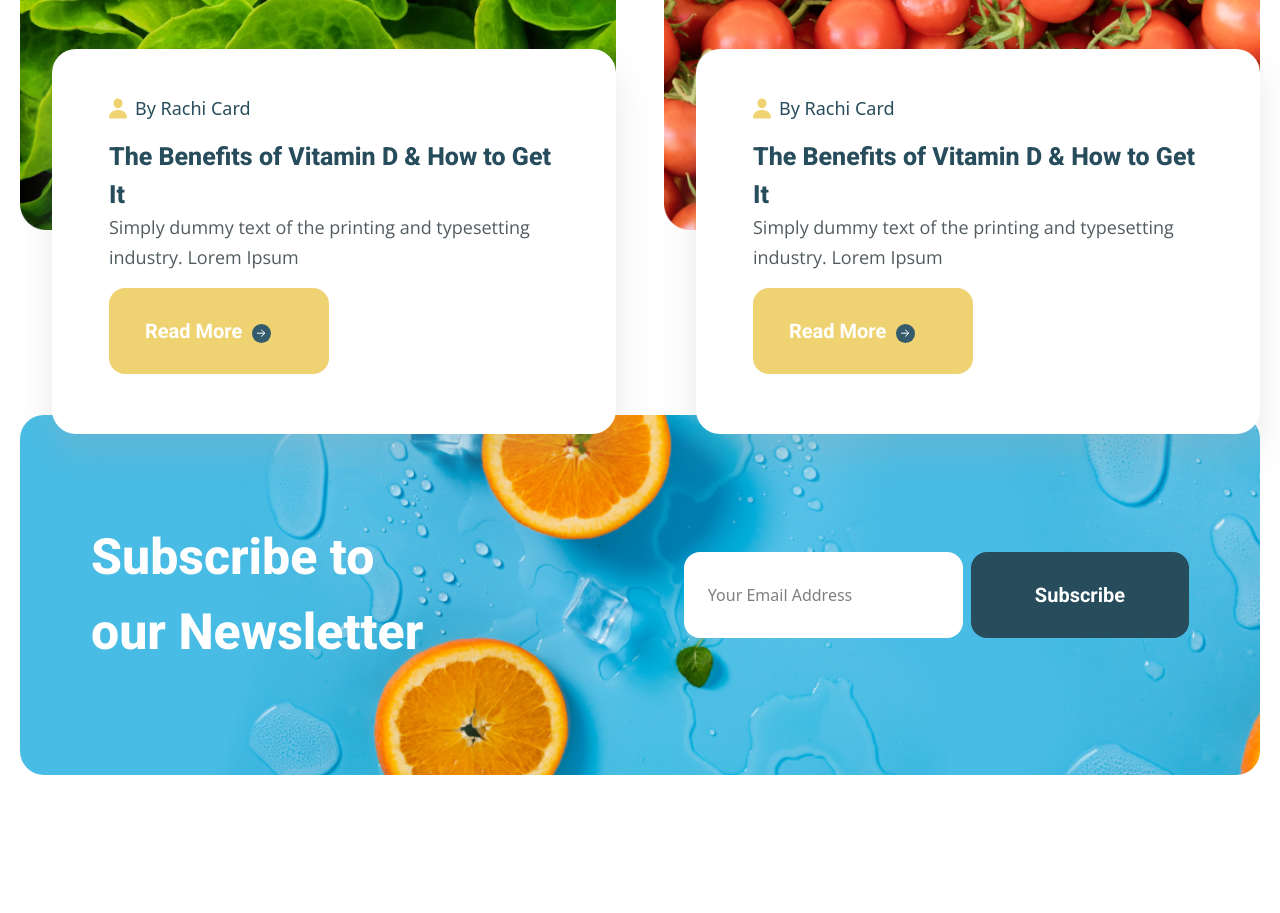
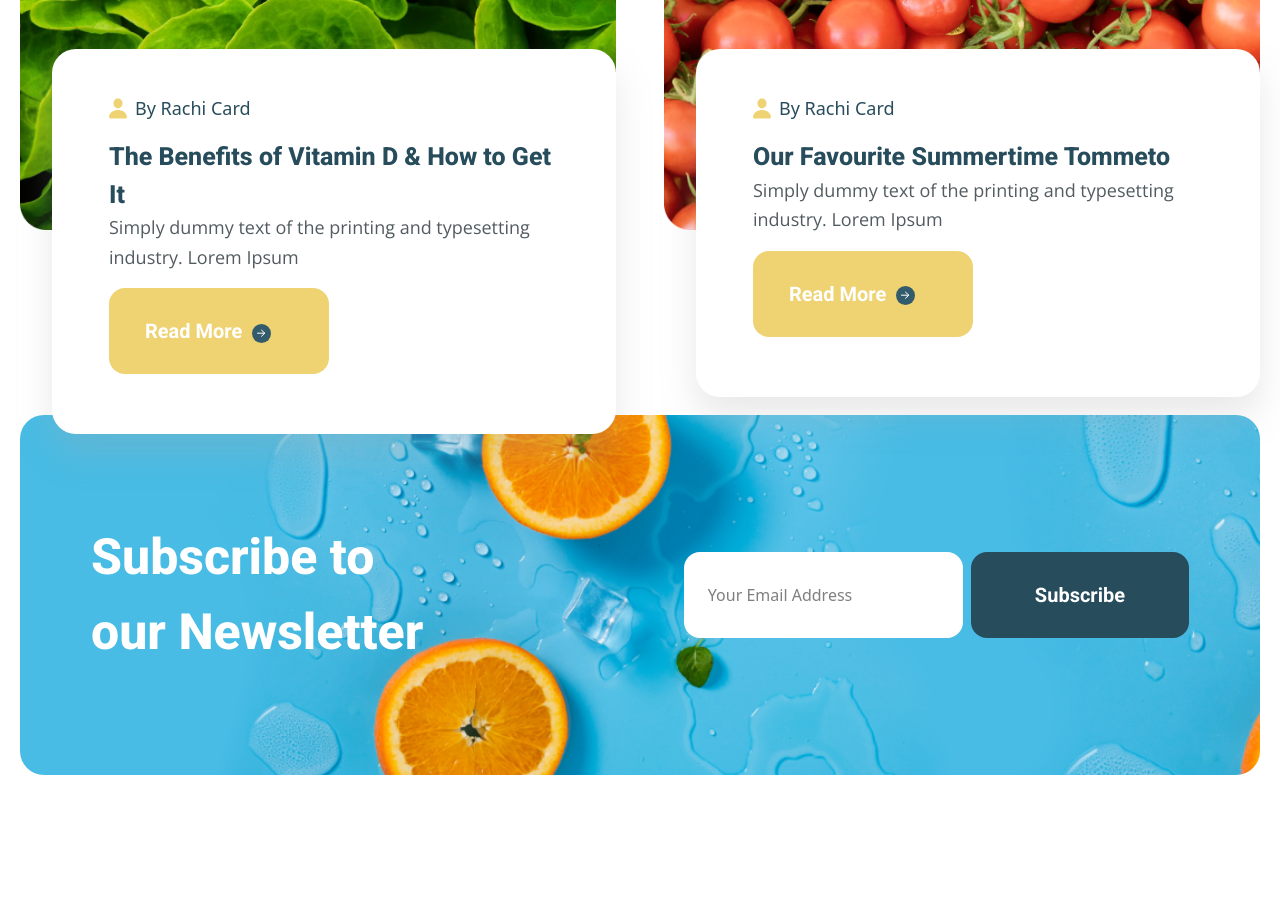
Before and after one commit to Sinonqw/Organick, a Next.js app: page / in a window 1280 px wide. Shown: the part 9340-10253 px from the top of the page. Built offline with nearby package versions, Linux system fonts and the light colour scheme.

Commit message:
News optimization

```diff
--- a/components/sections/News/News.tsx
+++ b/components/sections/News/News.tsx
@@ -1,6 +1,7 @@
 import React from "react";
 import HeaderSect from "@/components/ui/HeaderSect";
 import NewsCard from "./NewsCard";
+import NEWS_ITEMS from "@/data/News";
 
 const News = () => {
   return (
@@ -14,8 +15,16 @@ const News = () => {
         btnClasses="border-1 border-[#274C5B]"
       />
       <div className="flex justify-center gap-12">
-        <NewsCard author="By Rachi Card" date="25 Nov" desc="Simply dummy text of the printing and typesetting industry. Lorem Ipsum" img="/news/bg1.png" title="The Benefits of Vitamin D & How to Get It"/>
-        <NewsCard author="By Rachi Card" date="25 Nov" desc="Simply dummy text of the printing and typesetting industry. Lorem Ipsum" img="/news/bg2.png" title="The Benefits of Vitamin D & How to Get It"/>
+        {NEWS_ITEMS.map((item, i) => (
+          <NewsCard
+            key={i}
+            author={item.author}
+            date={item.date}
+            desc={item.desc}
+            img={item.img}
+            title={item.title}
+          />
+        ))}
       </div>
     </section>
   );
--- /dev/null
+++ b/data/News.ts
@@ -0,0 +1,26 @@
+interface INews {
+  img: string;
+  date: string;
+  author: string;
+  title: string;
+  desc: string;
+}
+
+const NEWS_ITEMS: INews[] = [
+  {
+    img: "/news/bg1.png",
+    date: "25 Nov",
+    author: "By Rachi Card",
+    title: "The Benefits of Vitamin D & How to Get It",
+    desc: "Simply dummy text of the printing and typesetting industry. Lorem Ipsum",
+  },
+  {
+    img: "/news/bg2.png",
+    date: "25 Nov",
+    author: "By Rachi Card",
+    title: "Our Favourite Summertime Tommeto",
+    desc: "Simply dummy text of the printing and typesetting industry. Lorem Ipsum",
+  },
+];
+
+export default NEWS_ITEMS;
```
